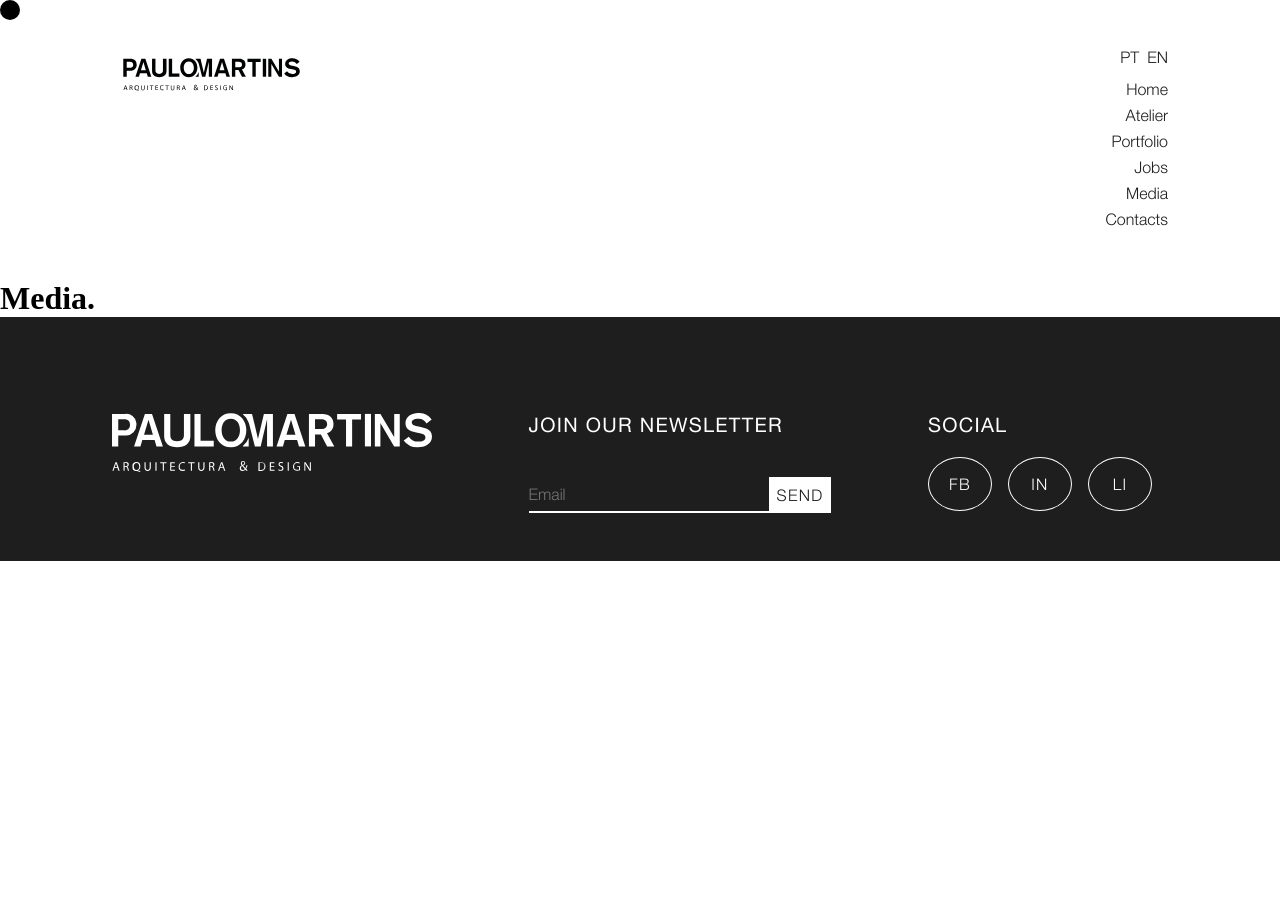
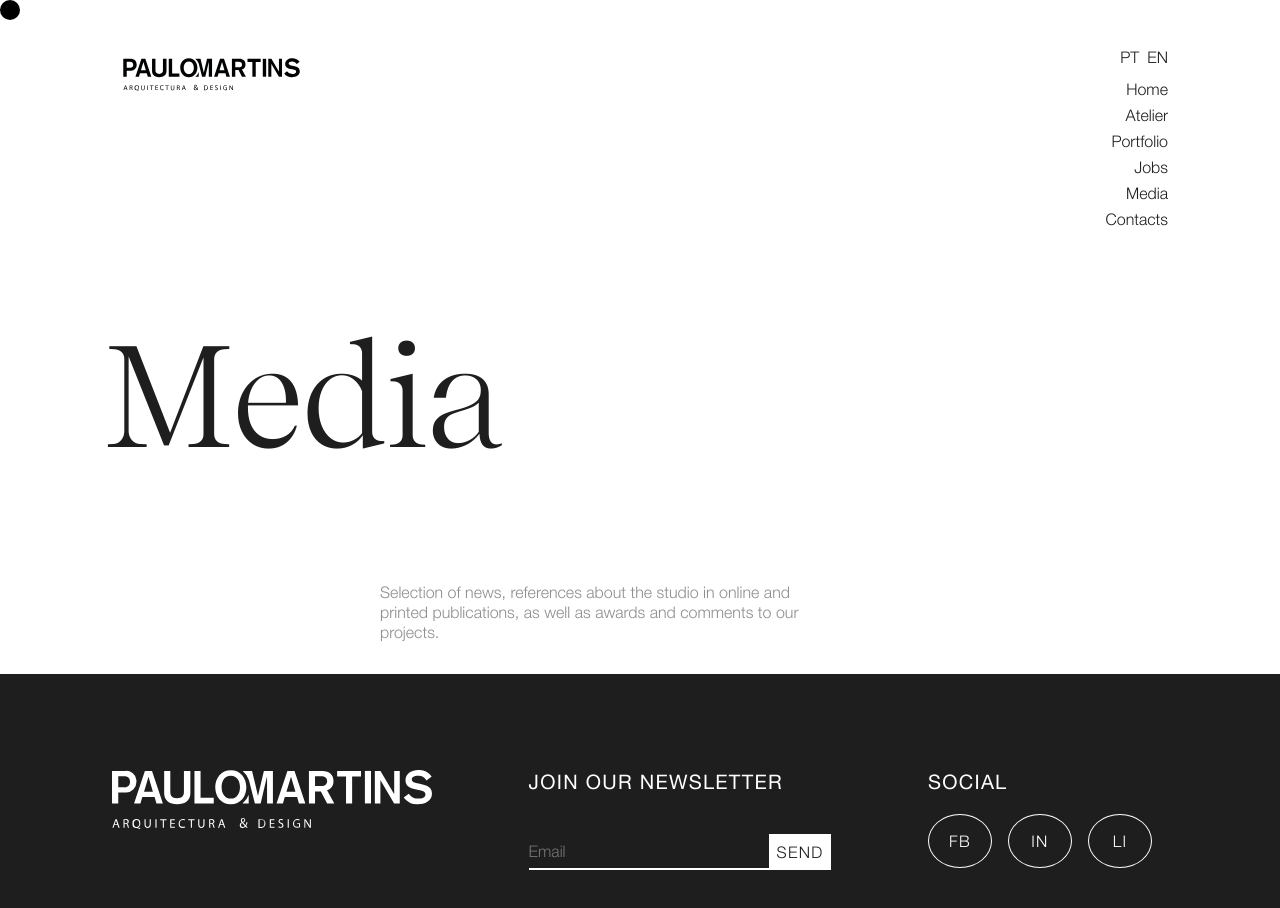
Before and after one commit to alexpinho/paulomartins, a React (Create React App) app: page /media in a window 1280 px wide. Shown: the top 908 px of the page. Before the commit the page ends 800 px from the top, so only its background shows below. Built offline with nearby package versions, Linux system fonts and the light colour scheme; the HTML template or start-up script is replaced by a standard one.

Commit message:
media-hero completed

```diff
--- a/src/Pages/media.js
+++ b/src/Pages/media.js
@@ -4,9 +4,27 @@ import Layout from './Components/layout';
 const Media = () => {
   return (
     <Layout>
-      <div className="Media">
-        <h1>Media.</h1>
+      <div className="media">
+        <div className="media-hero">
+          <div className="row">
+            <div className="big-title-Book">Media </div>
+            <div className="col-xs-offset-3 col-xs-5">
+            <div className="text-note">Selection of news, references about the studio in online and printed publications, as well as awards and comments to our projects.</div>
+          </div>
+          </div>
+        </div>
       </div>
+
+              {/* FALTA OS BOTOES COM OS FILTROS PARA ESCOLHER A ORDEM DOS PROJETOS*/}
+<div className="media-publication">
+
+
+
+
+
+</div>
+
+
     </Layout>
   );
 };
--- /dev/null
+++ b/src/styles/Pages/media.scss
@@ -0,0 +1,9 @@
+.media {
+  &-hero {
+    padding: 2rem 7rem 2rem;
+  }
+
+  .text-note {
+    padding-top: 6.375rem;
+  }
+}
--- a/src/styles/applications.scss
+++ b/src/styles/applications.scss
@@ -10,3 +10,4 @@
 
 @import "./Pages/home.scss";
 @import "./Pages/portfolio.scss";
+@import "./Pages/media.scss";
```
